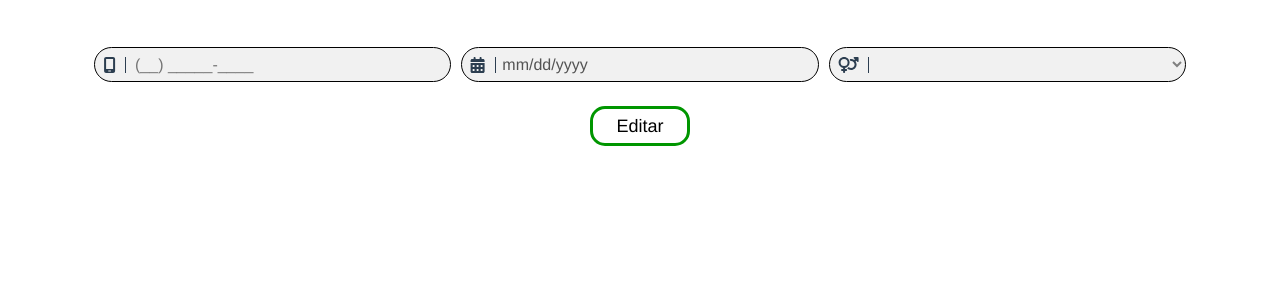
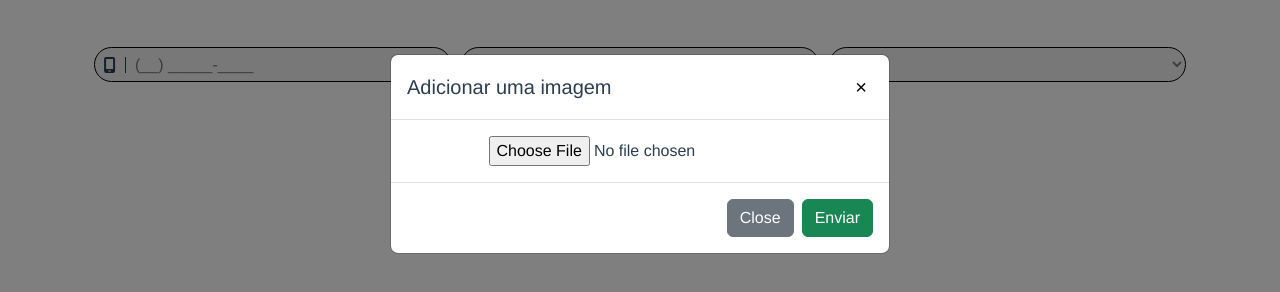
Before and after one commit to Lion-Desenvolvimento-de-Software/lion-tickets-front, a Vue app: page /usuarios/1 in a window 1280 px wide. Shown: the part 246-538 px from the top of the page. Built offline with nearby package versions, Linux system fonts and the light colour scheme; no server answers.

Commit message:
Gobal CSS adicionado

```diff
--- /dev/null
+++ b/src/assets/styles/global.css
@@ -0,0 +1,5 @@
+.modal-header button {
+  border: none;
+  background-color: transparent;
+  font-size: 20px;
+}
--- a/src/components/modals/ModalAnexoImagem.vue
+++ b/src/components/modals/ModalAnexoImagem.vue
@@ -4,7 +4,7 @@
       <div class="modal-content">
         <div class="modal-header justify-content-between">
           <h5 class="modal-title" id="exampleModalLongTitle">Adicionar uma imagem</h5>
-          <button type="button" style="border: none;" class="close" data-dismiss="modal" aria-label="Close" @click="hide">
+          <button type="button" class="close" data-dismiss="modal" aria-label="Close" @click="hide">
             <span aria-hidden="true">&times;</span>
           </button>
         </div>
@@ -33,6 +33,7 @@ export default {
   name: 'ModalAnexoImagem',
   mounted: () => {
     thisModalObj = new Modal($('#modal_anexo_imagem'));
+    thisModalObj.show();
   },
   methods: {
     show() {
--- a/src/components/modals/ModalReenvioCodigo.vue
+++ b/src/components/modals/ModalReenvioCodigo.vue
@@ -4,7 +4,7 @@
       <div class="modal-content">
         <div class="modal-header justify-content-between">
           <h5 class="modal-title" id="exampleModalLongTitle">Reenviar código</h5>
-          <button type="button" style="border: none;" class="close" data-dismiss="modal" aria-label="Close" @click="hide">
+          <button type="button" class="close" data-dismiss="modal" aria-label="Close" @click="hide">
             <span aria-hidden="true">&times;</span>
           </button>
         </div>
--- a/src/main.js
+++ b/src/main.js
@@ -12,6 +12,7 @@ library.add(...icons);
 
 import "bootstrap/dist/css/bootstrap.min.css"
 import "bootstrap"
+import "@/assets/styles/global.css"
 
 axios.defaults.baseURL = 'https://localhost:44361'
 axios.defaults.headers.common['Content-Type'] = 'application/json'
```
